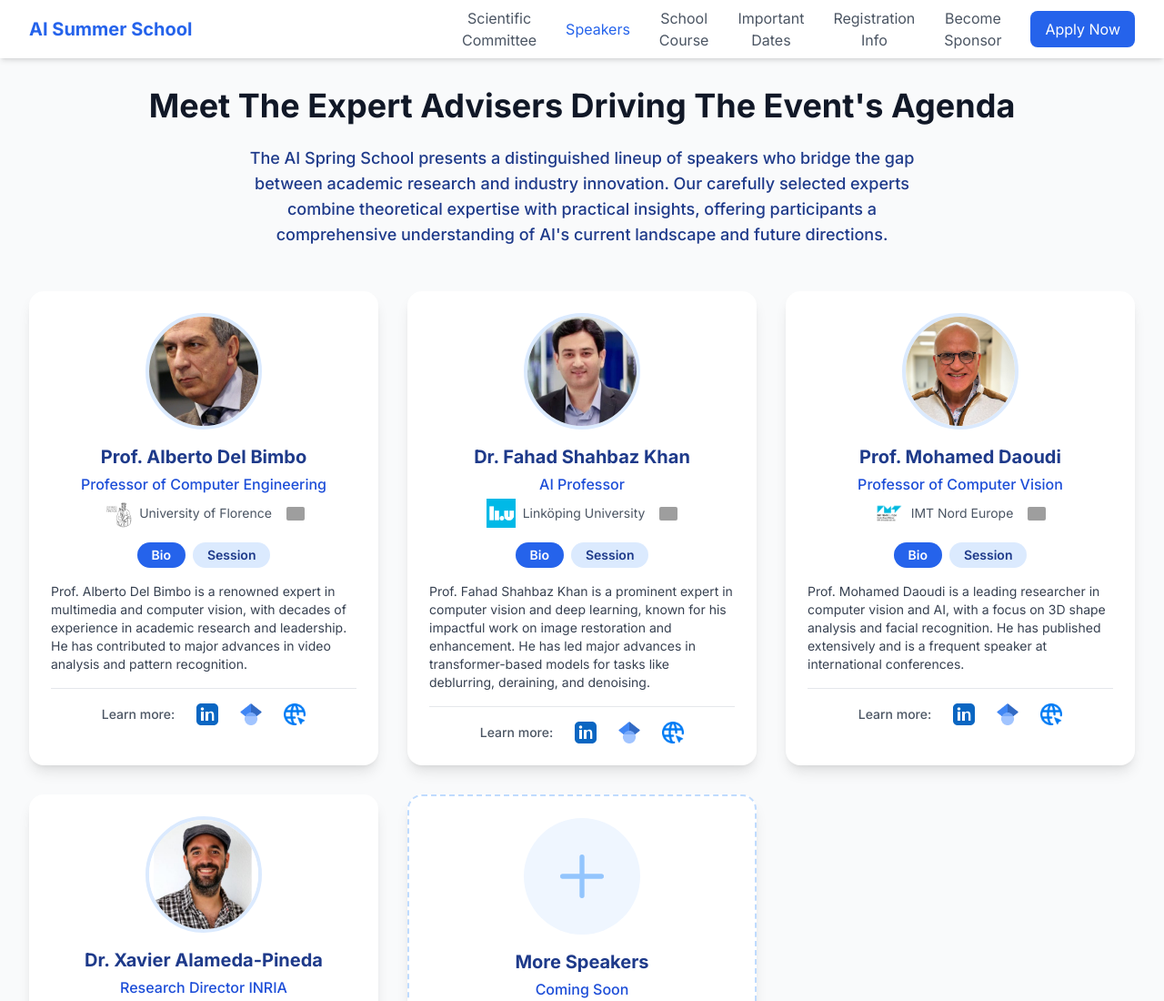
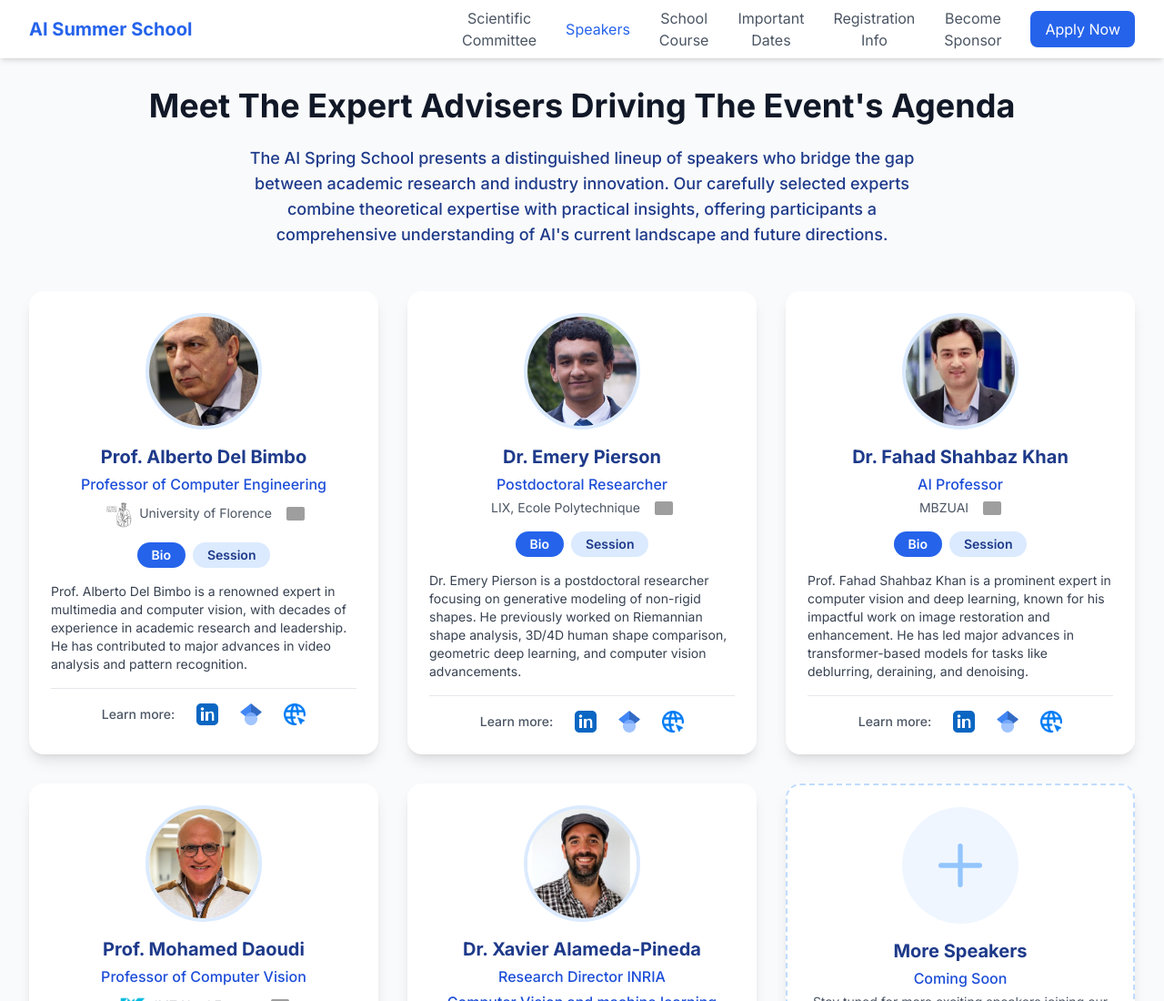
Before and after one commit to Fatih-hamza/AI-Summer-School, a plain HTML site: page speakers.html in a window 1280 px wide. Shown: the top 1100 px of the page at 91% size. Drawn offline with nearby package versions, Linux system fonts and the light colour scheme; grey boxes are pictures that could not be loaded; some icons are missing.

Commit message:
new changes

```diff
--- a/speakers.html
+++ b/speakers.html
@@ -145,6 +145,43 @@
                     </div>
                 </div>
 
+                <!-- Dr. Emery Pierson Card -->
+                <div class="bg-white rounded-2xl shadow-lg overflow-hidden flex flex-col items-center p-6">
+                    <img src="assets/images/speakers/emery_pierson.jpeg" alt="Dr. Emery Pierson" class="w-32 h-32 rounded-full object-cover border-4 border-blue-100 mb-4 speaker-image" />
+                    <h3 class="text-xl font-bold text-blue-900 text-center mb-1">Dr. Emery Pierson</h3>
+                    <div class="text-blue-700 text-center text-base font-medium mb-1">Postdoctoral Researcher</div>
+                    <div class="text-gray-600 text-center text-sm mb-2 flex items-center justify-center gap-2">
+                        <span>LIX, Ecole Polytechnique</span>
+                        <img src="https://flagcdn.com/w20/fr.png" alt="France" class="country-flag" />
+                    </div>
+                    <div class="w-full mt-2">
+                        <div class="flex justify-center gap-2 mb-4">
+                            <button class="speaker-tab px-4 py-1 rounded-full text-sm font-semibold bg-blue-600 text-white focus:outline-none" data-tab="bio-pierson">Bio</button>
+                            <button class="speaker-tab px-4 py-1 rounded-full text-sm font-semibold bg-blue-100 text-blue-900 focus:outline-none" data-tab="session-pierson">Session</button>
+                        </div>
+                        <div class="speaker-tab-content" id="bio-pierson">
+                            <p class="text-gray-700 text-sm">Dr. Emery Pierson is a postdoctoral researcher focusing on generative modeling of non-rigid shapes. He previously worked on Riemannian shape analysis, 3D/4D human shape comparison, geometric deep learning, and computer vision advancements.</p>
+                        </div>
+                        <div class="speaker-tab-content hidden" id="session-pierson">
+                            <p class="text-blue-600 text-center text-sm font-medium mb-4">Session: "Geometric Deep Learning for Non-Rigid Shapes: From Theory to Practice"</p>
+                            <p class="text-gray-700 text-sm">This session will introduce the latest advances in geometric deep learning and shape analysis, with a focus on generative models for non-rigid shapes. Dr. Pierson will discuss practical applications in computer vision and share insights from his research at LIX, École Polytechnique.</p>
+                        </div>
+                    </div>
+                    <div class="w-full mt-4 pt-4 border-t border-gray-200">
+                        <div class="flex items-center justify-center gap-6">
+                            <p class="text-gray-600 text-sm font-medium">Learn more:</p>
+                            <a href="https://www.linkedin.com/in/emery-pierson-05a9a2149/" target="_blank" rel="noopener noreferrer" title="LinkedIn">
+                                <svg class="w-6 h-6 text-[#0A66C2] hover:text-blue-800 transition-colors" fill="currentColor" viewBox="0 0 24 24"><path d="M19 0h-14c-2.76 0-5 2.24-5 5v14c0 2.76 2.24 5 5 5h14c2.76 0 5-2.24 5-5v-14c0-2.76-2.24-5-5-5zm-11 19h-3v-10h3v10zm-1.5-11.28c-.97 0-1.75-.79-1.75-1.75s.78-1.75 1.75-1.75 1.75.79 1.75 1.75-.78 1.75-1.75 1.75zm13.5 11.28h-3v-5.6c0-1.34-.03-3.07-1.87-3.07-1.87 0-2.16 1.46-2.16 2.97v5.7h-3v-10h2.89v1.36h.04c.4-.75 1.37-1.54 2.82-1.54 3.02 0 3.58 1.99 3.58 4.58v5.6z"/></svg>
+                            </a>
+                            <a href="https://www.researchgate.net/profile/Emery-Pierson" target="_blank" rel="noopener noreferrer" title="Google Scholar">
+                                <img src="assets/images/logos/Google_Scholar.png" alt="Google Scholar" class="w-6 h-6 hover:opacity-80 transition-opacity" />
+                            </a>
+                            <a href="https://daidedou.github.io/" target="_blank" rel="noopener noreferrer" title="Personal Website">
+                                <img src="assets/images/icons/domaine.png" alt="Website" class="w-6 h-6 hover:opacity-80 transition-opacity" />
+                            </a>
+                        </div>
+                    </div>
+                </div>
 
                 <!-- Fahad Shahbaz Khan Card -->
                 <div class="bg-white rounded-2xl shadow-lg overflow-hidden flex flex-col items-center p-6">
@@ -152,9 +189,8 @@
                     <h3 class="text-xl font-bold text-blue-900 text-center mb-1">Dr. Fahad Shahbaz Khan</h3>
                     <div class="text-blue-700 text-center text-base font-medium mb-1">AI Professor</div>
                     <div class="text-gray-600 text-center text-sm mb-2 flex items-center justify-center gap-2">
-                        <img src="assets/images/logos/linkoping_logo.png" alt="Linköping University Logo" class="university-logo" />
-                        <span>Linköping University</span>
-                        <img src="https://flagcdn.com/w20/se.png" alt="Sweden" class="country-flag" />
+                        <span>MBZUAI</span>
+                        <img src="https://flagcdn.com/w20/ae.png" alt="UAE" class="country-flag" />
                     </div>
                     <div class="w-full mt-2">
                         <div class="flex justify-center gap-2 mb-4">
@@ -266,6 +302,10 @@
                         </div>
                     </div>
                 </div>
+
+
+
+
 
 
 
```
Also changed, not shown: index.html (+3 -1 lines), assets/images/speakers/emery_pierson.jpeg (added).
